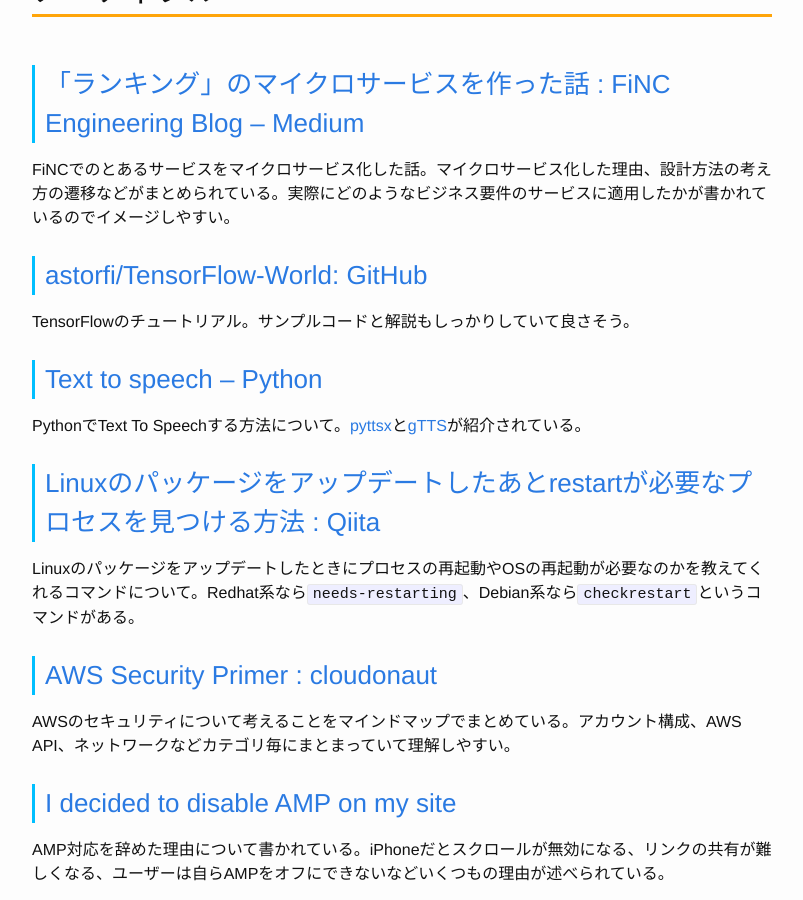
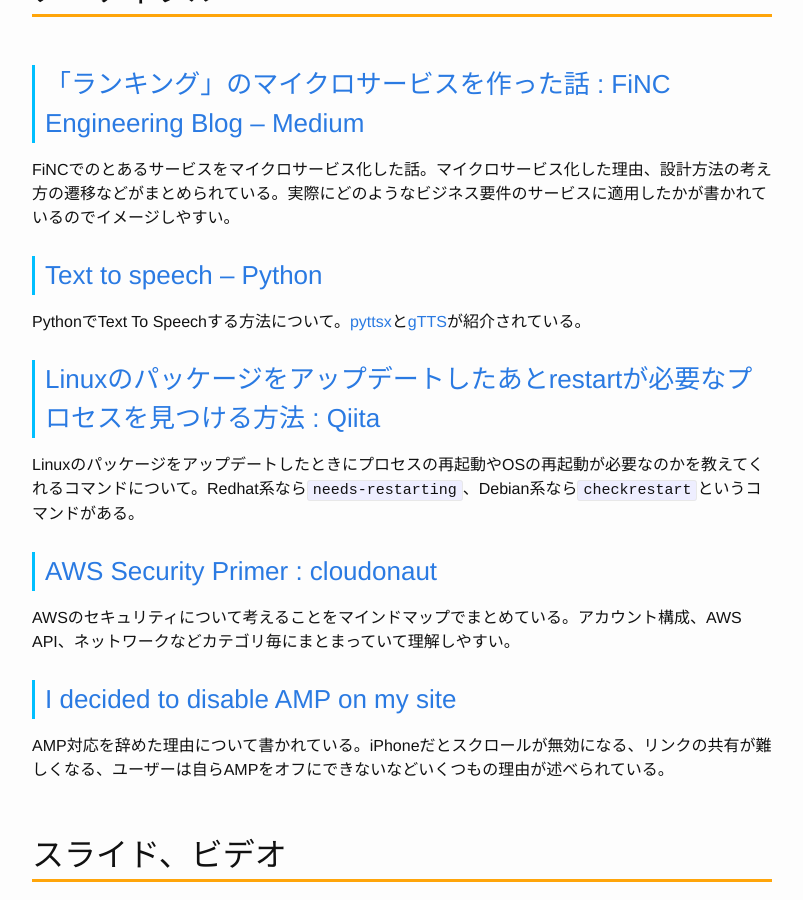
Before and after one commit to Gather-Tech/Gather-Tech.github.io, a Jekyll site: the page built from _posts/2017/2017-07-03-Gather53.md, in a window 1280 px wide and 900 px high, scrolled down 1927 px. Shown: the whole window, without its empty margins (238-1041 px from the left). Built offline with Jekyll 4.4.1, drawn with Linux system fonts in a browser that asks for light colours.

Commit message:
Reduced articles

```diff
--- a/_posts/2017/2017-07-03-Gather53.md
+++ b/_posts/2017/2017-07-03-Gather53.md
@@ -44,10 +44,6 @@
 ### [「ランキング」のマイクロサービスを作った話 : FiNC Engineering Blog – Medium](https://medium.com/finc-engineering/ranking-microservice-1dda92714260)
 
 FiNCでのとあるサービスをマイクロサービス化した話。マイクロサービス化した理由、設計方法の考え方の遷移などがまとめられている。実際にどのようなビジネス要件のサービスに適用したかが書かれているのでイメージしやすい。
-
-### [astorfi/TensorFlow-World: GitHub](https://github.com/astorfi/TensorFlow-World)
-
-TensorFlowのチュートリアル。サンプルコードと解説もしっかりしていて良さそう。
 
 ### [Text to speech – Python](https://pythonprogramminglanguage.com/text-to-speech/)
 
```
